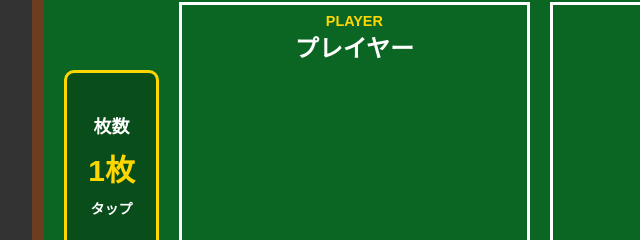
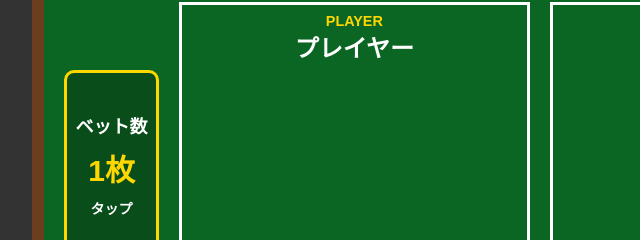
Before and after one commit to MasahikoAoyagi/1107_GitHub_02_kadai, a plain HTML site: page index.html in a window 1280 px wide. Shown: the part 257-497 px from the top of the page, 158-798 px from the left. Drawn offline with nearby package versions, Linux system fonts and the light colour scheme.

Commit message:
HTMLを見やすく編集した

```diff
--- a/index.html
+++ b/index.html
@@ -15,17 +15,17 @@
 <body>
     <h1>バカラ</h1>
 
-    <!-- round : 今が何回戦目か -->
+    <!-- round: 今が何回戦目か -->
     <p class="round">「カードを配る」ボタンを押してスタート！！</p>
 
-    <!-- score ： 今持っているチップの枚数を表示 -->
+    <!-- score： 今持っているチップの枚数を表示 -->
     <p class="score">所持チップ 10枚</p>
 
     <div class="table">
 
-        <!-- ===== チップの数を決める場所 ===== -->
+        <!-- ===== ベットするチップの数を決める場所 ===== -->
         <button class="bet">
-            <span class="bet-title">枚数</span>
+            <span class="bet-title">ベット数</span>
             <span class="bet-number">1枚</span>
             <span class="bet-help">タップ</span>
         </button>
```
